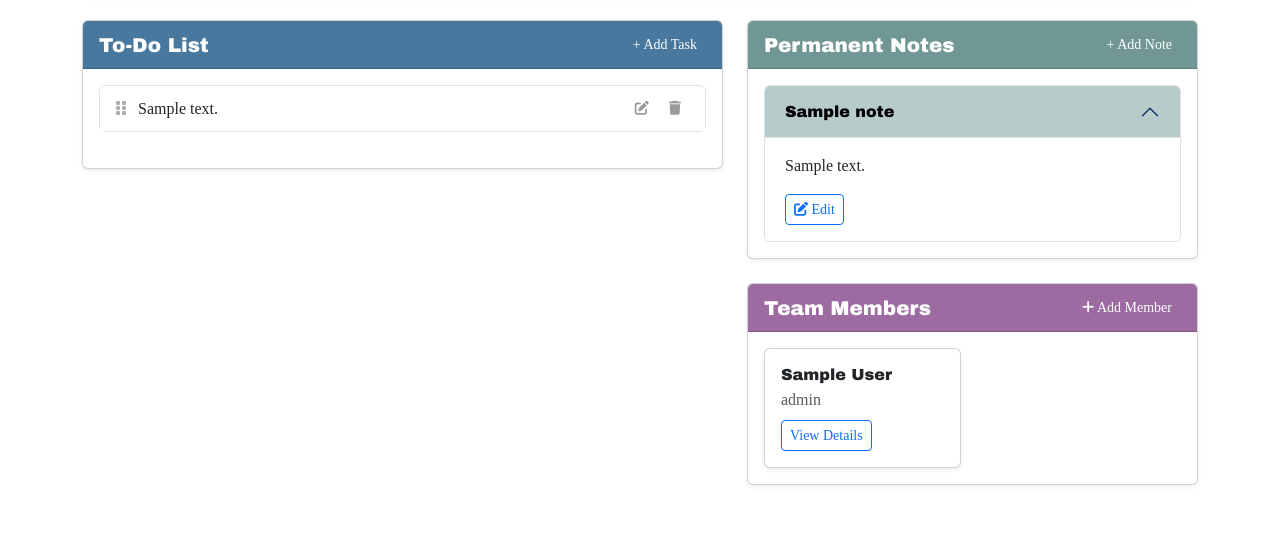
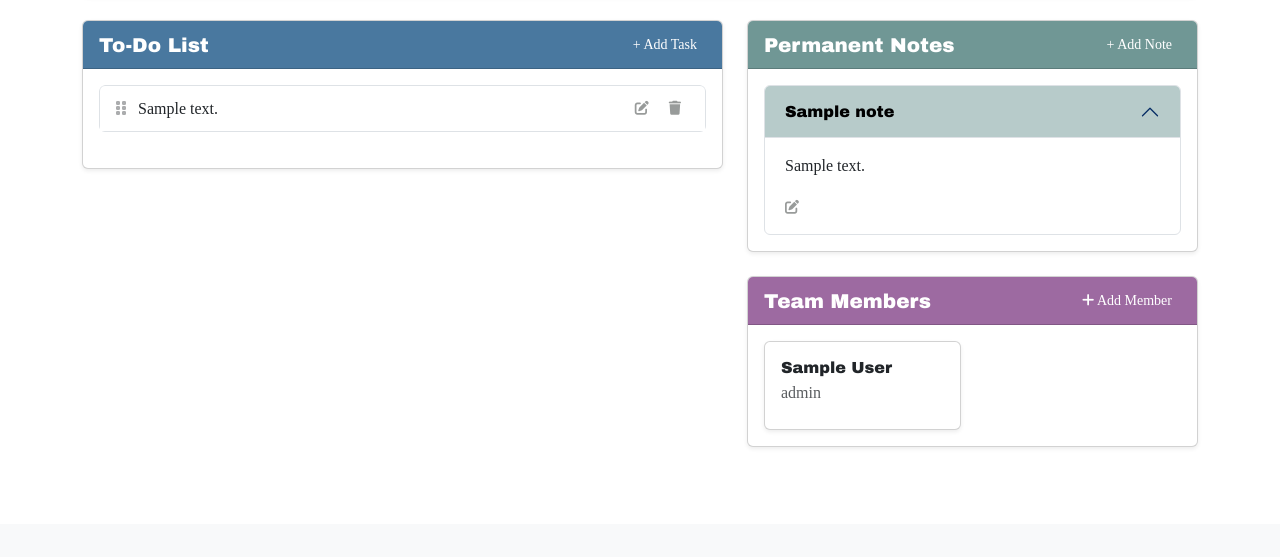
Before and after one commit to zbreeden007/StrykerNotes, a Flask app: page / in a window 1280 px wide. Shown: the part 276-833 px from the top of the page. After the commit the page ends 723 px from the top, so only its background shows below. Run offline with Flask 3, Linux system fonts and the light colour scheme; tables that the repository leaves empty hold one stand-in row (values such as "Sample post"); some libraries are stand-ins or nearby versions.

Commit message:
Changes - 3.18 @ 3:15 PM

```diff
--- a/templates/index.html
+++ b/templates/index.html
@@ -170,7 +170,6 @@
                     {% for note in permanent_notes %}
                     <div class="accordion-item">
                         <h2 class="accordion-header" id="heading{{ note.id }}">
-                            <!-- Inline style to change each note’s header background & text color -->
                             <button class="accordion-button {% if not loop.first %}collapsed{% endif %}"
                                     type="button"
                                     data-bs-toggle="collapse"
@@ -184,9 +183,12 @@
                         <div id="collapse{{ note.id }}" class="accordion-collapse collapse {% if loop.first %}show{% endif %}" aria-labelledby="heading{{ note.id }}" data-bs-parent="#permanentNotesAccordion">
                             <div class="accordion-body">
                                 {{ note.html_content|safe }}
+                                <!-- Updated Edit button to match to-do style -->
                                 <div class="mt-2">
-                                    <a href="{{ url_for('notes.edit_note', note_id=note.id) }}" class="btn btn-sm btn-outline-primary">
-                                        <i class="fas fa-edit"></i> Edit
+                                    <a href="{{ url_for('notes.edit_note', note_id=note.id) }}"
+                                       class="btn btn-sm p-0"
+                                       style="background-color: transparent; border: none; color: #989B9A; text-decoration: none;">
+                                        <i class="fas fa-edit"></i>
                                     </a>
                                 </div>
                             </div>
@@ -213,15 +215,14 @@
                 <div class="row row-cols-1 row-cols-md-2 g-4">
                     {% for member in team_members %}
                     <div class="col">
-                        <div class="card h-100">
+                        <!-- Make each member card clickable, remove "View Details" -->
+                        <div class="card h-100" style="cursor: pointer;" onclick="window.location.href='{{ url_for('team.view_member', member_id=member.id) }}'">
                             <div class="card-body">
                                 <h6 class="card-title">{{ member.name }}</h6>
                                 {% if member.role %}
                                 <p class="card-subtitle mb-2 text-muted">{{ member.role }}</p>
                                 {% endif %}
-                                <div class="mt-2">
-                                    <a href="{{ url_for('team.view_member', member_id=member.id) }}" class="btn btn-sm btn-outline-primary">View Details</a>
-                                </div>
+                                <!-- Removed the "View Details" button -->
                             </div>
                         </div>
                     </div>
```
